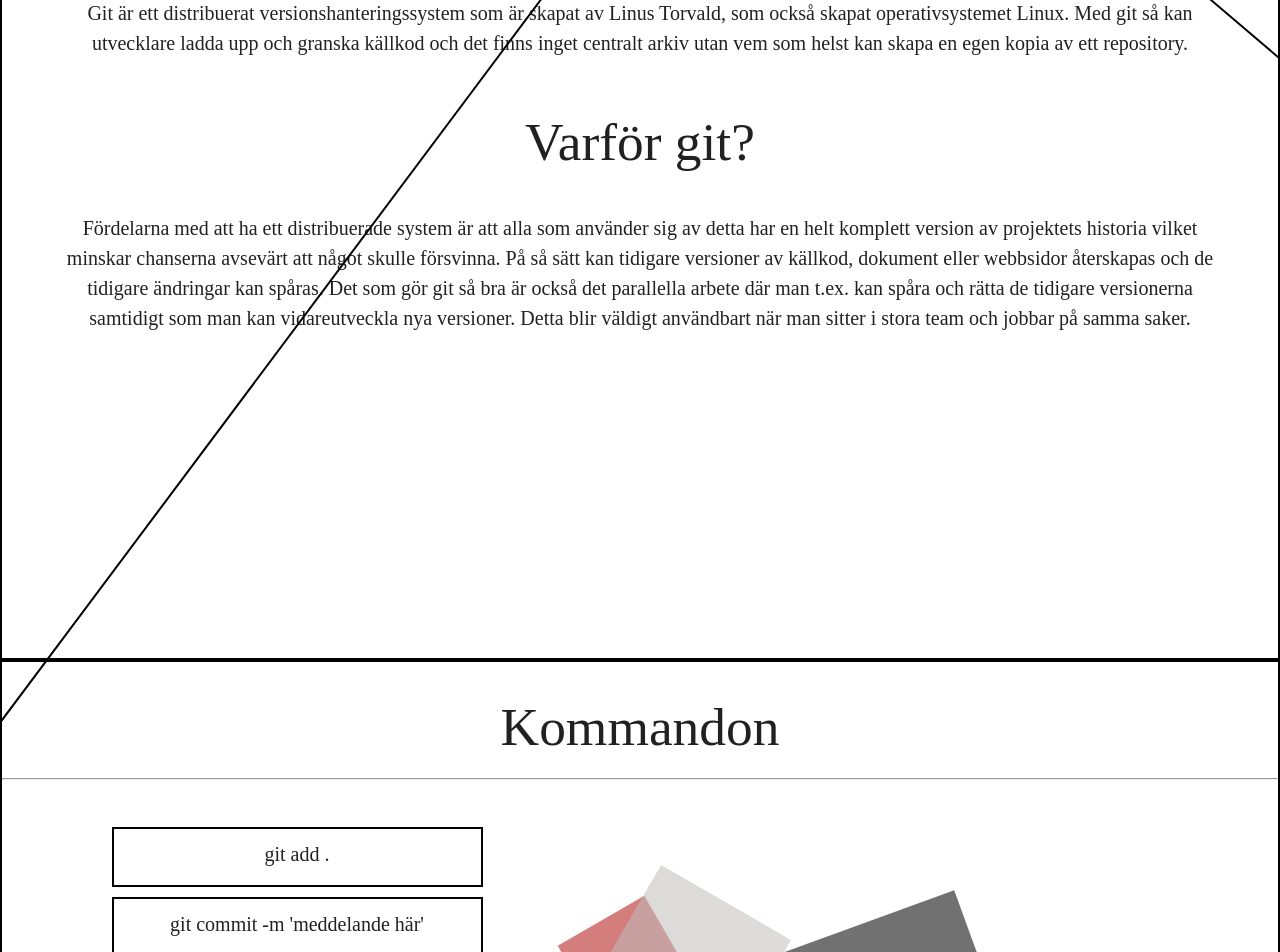
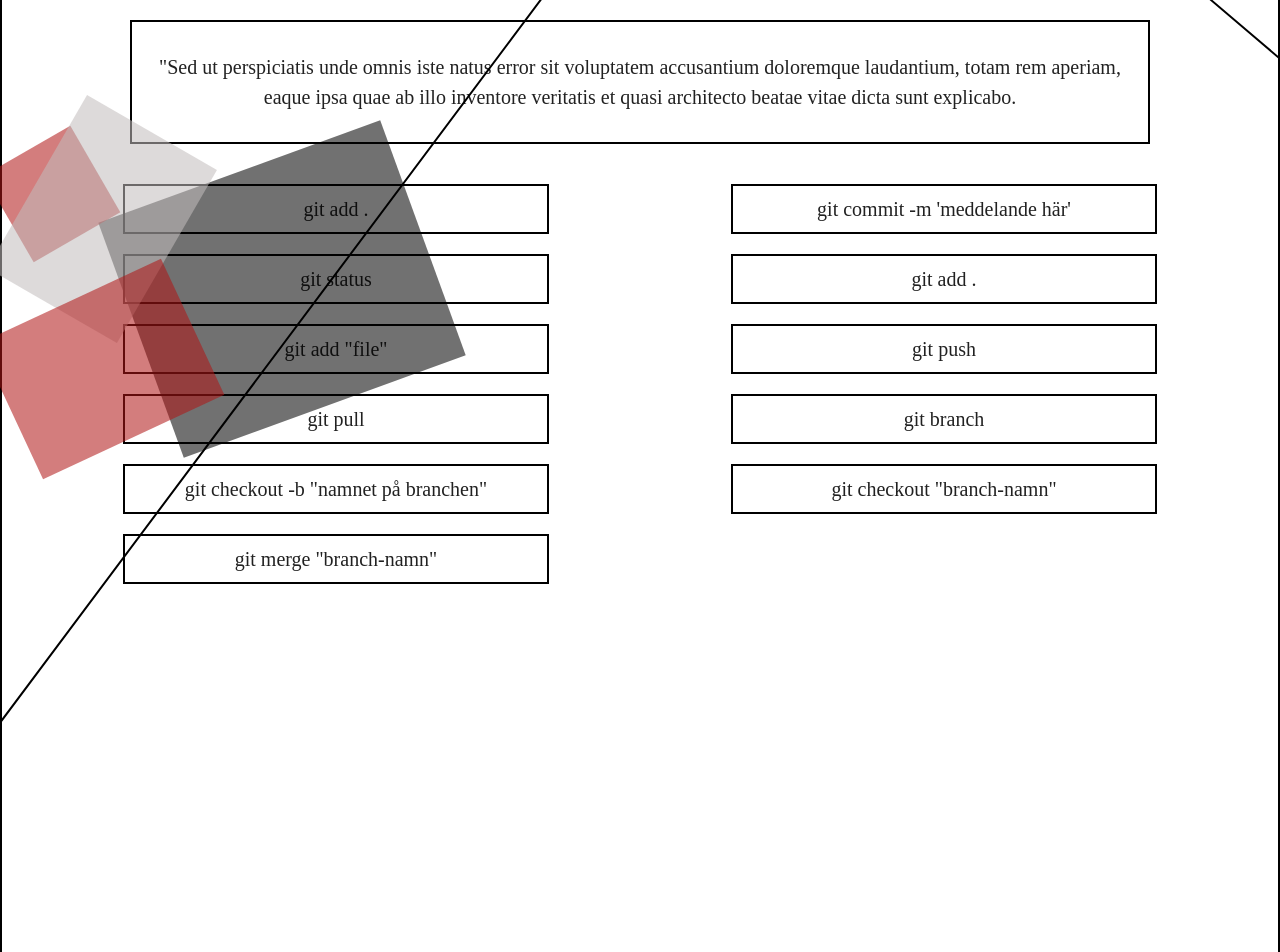
Before and after one commit to ellinorwase/how-to-git, a React (Create React App) app: page / in a window 1280 px wide. Shown: the part 1740-2692 px from the top of the page. Built offline with nearby package versions, Linux system fonts and the light colour scheme; a web font is replaced by a local one.

Commit message:
commands restyled

```diff
--- a/src/App.js
+++ b/src/App.js
@@ -19,7 +19,7 @@ function App() {
 
       <Start/>
 
-      <Pics/>
+      {/* <Pics/> */}
 
       <Description />
 
--- a/src/components/commands.js
+++ b/src/components/commands.js
@@ -1,45 +1,51 @@
-import React, { Component } from 'react'
-import '../css/commands.css'
-
+import React, { Component } from "react";
+import "../css/commands.css";
 
 export class commands extends Component {
   render() {
     return (
-
-            <div className='wrapper1'>
+      <div className="wrapper1">
         <h2>Kommandon</h2>
         <hr></hr>
-                <div className='wrapper2'>
-                    <div className='wrapper3'>
-                        <div className='com'>git add .</div>
-                        <div className='com'>git commit -m 'meddelande här'</div>
-                        <div className='com'>git push</div>
-                        <div className='com'>git push</div>
-                        <div className='com'>git push</div>
-                        <div className='com'>git push</div>
-                    </div>
-                    <div className='wrapper4'>
+        <div className="wrapper4">
             <div className="total-sqr">
-                            <div className="com-sqr-1"></div>
-                            <div className="com-sqr-2"></div>
-                            <div className="com-sqr-3"></div>
-                            <div className="com-sqr-4"></div>
-                            <div className='transbox'>
-                            <p>"Sed ut perspiciatis unde omnis iste natus error sit voluptatem accusantium doloremque laudantium, totam rem aperiam, eaque ipsa quae ab illo inventore veritatis et quasi architecto beatae vitae dicta sunt explicabo. Nemo enim ipsam voluptatem quia voluptas sit aspernatur aut odit aut fugit, sed quia consequuntur magni dolores eos qui ratione voluptatem sequi nesciunt. Neque porro quisquam est, qui dolorem ipsum quia dolor sit amet, consectetur, adipisci velit, sed quia non numquam eius modi tempora incidunt ut labore et dolore magnam aliquam quaerat voluptatem. Ut enim ad minima veniam, quis nostrum exercitationem ullam corporis suscipit laboriosam, nisi ut aliquid ex ea commodi consequatur? Quis autem vel eum iure reprehenderit qui in ea voluptate velit esse quam nihil molestiae consequatur, vel illum qui dolorem eum fugiat quo voluptas nulla pariatur?"</p>
+              <div className="transbox">
+                <p>
+                  "Sed ut perspiciatis unde omnis iste natus error sit
+                  voluptatem accusantium doloremque laudantium, totam rem
+                  aperiam, eaque ipsa quae ab illo inventore veritatis et quasi
+                  architecto beatae vitae dicta sunt explicabo.
+                </p>
               </div>
             </div>
             {/* <div className='transbox'>
                             <p>"Sed ut perspiciatis unde omnis iste natus error sit voluptatem accusantium doloremque laudantium, totam rem aperiam, eaque ipsa quae ab illo inventore veritatis et quasi architecto beatae vitae dicta sunt explicabo. Nemo enim ipsam voluptatem quia voluptas sit aspernatur aut odit aut fugit, sed quia consequuntur magni dolores eos qui ratione voluptatem sequi nesciunt. Neque porro quisquam est, qui dolorem ipsum quia dolor sit amet, consectetur, adipisci velit, sed quia non numquam eius modi tempora incidunt ut labore et dolore magnam aliquam quaerat voluptatem. Ut enim ad minima veniam, quis nostrum exercitationem ullam corporis suscipit laboriosam, nisi ut aliquid ex ea commodi consequatur? Quis autem vel eum iure reprehenderit qui in ea voluptate velit esse quam nihil molestiae consequatur, vel illum qui dolorem eum fugiat quo voluptas nulla pariatur?"</p>
                         </div> */}
+          </div>
+          <div className="com-sqr-1"></div>
+          <div className="com-sqr-2"></div>
+          <div className="com-sqr-3"></div>
+          <div className="com-sqr-4"></div>
+        <div className="wrapper2">
+          <div className="wrapper3">
+            <div className="com">git add .</div>
+            <div className="com">git commit -m 'meddelande här'</div>
+            <div className="com">git status</div>
+            <div className="com">git add .</div>
+            <div className="com">git add "file"</div>
+            <div className="com">git push</div>
+            <div className="com">git pull</div>
+            <div className="com">git branch</div>
+            <div className="com">git checkout -b "namnet på branchen" </div>
+            <div className="com">git checkout "branch-namn"</div>
+            <div className="com">git merge "branch-namn"</div>
+          </div>
+
 
         </div>
-
       </div>
-                <hr></hr>
-
-            </div>
-        )
+    );
   }
 }
 
-export default commands
+export default commands;
--- a/src/css/commands.css
+++ b/src/css/commands.css
@@ -1,14 +1,14 @@
 
 .wrapper1{
     text-align: center;
-    height: 100vh;
+    height: 200vh;
     border: 2px solid black;
 
 }
 
 .wrapper2{
     text-align: center;
-    display: flex;
+    /* display: flex; */
     width: 100%;
 
 }
@@ -16,17 +16,17 @@
 .wrapper3{
     text-align: center;
     display: inline-table;
-    width: 50%;
-    margin:30px;
-
-
+    display: grid;
+    grid-template-columns: repeat(2, 1fr);
+    margin: 30px;
 }
 
 .wrapper4{
     text-align: center;
     /* display: flex; */
-    width: 60%;
+    width: 80%;
     margin-right:50px;
+    margin: auto;
     /* justify-content: space-between; */
 
 }
@@ -35,8 +35,8 @@
     display: block;
     font-size: 20px;
     border: 2px solid black ;
-    padding: 10px;
-    height:60px;
+    padding: 8px;
+    height:50px;
     /* margin:10px; */
     width:70%;
     margin: auto;
@@ -49,16 +49,18 @@
 }
 
 .total-sqr{
-    float: right;
-    margin-right: 80%;
-    margin-top: 20%;
-    margin-bottom: 40%;
+    /* float: right; */
+    /* margin-right: 80%; */
+    /* margin-top: 20%; */
+
 
 }
 
 .com-sqr-1{
     width: 300px;
     height: 250px;
+    /* width: 20%;
+    height: 35%; */
     position: absolute;
     transform: rotate(-20deg);
     background-color: rgba(0, 0, 0, 0.555);
@@ -86,7 +88,9 @@
     width: 200px;
     height: 150px;
     background-color: rgba(194, 189, 189, 0.555);
-    margin-right: 90px;
+    /* margin-right: 90px; */
+    /* margin-left: -190px; */
+    z-index: 0;
 
 }
 
@@ -102,17 +106,17 @@
 }
 
 .transbox{
-    display: block;
-    z-index: -9;
-    opacity: 0,3;
-    background-color: rgb(190, 188, 188);
+    /* display: block;
+    z-index: -9; */
+    /* opacity: 0,3; */
+    /* background-color: rgb(196, 196, 196); */
     font-size: 20px;
     border: 2px solid black ;
     padding: 10px;
     height:200%;
-    width:500%;
+    /* width:500%; */
     margin: auto;
-    margin-bottom: 10px;
+    /* margin-bottom: 10px; */
      margin-top: 40px;
 
 
```
Lines whose indentation alone changed are shown as unchanged.
